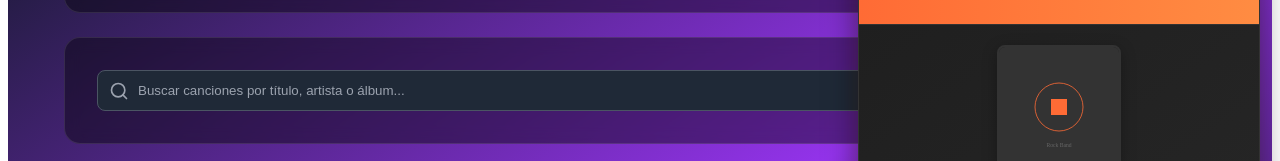
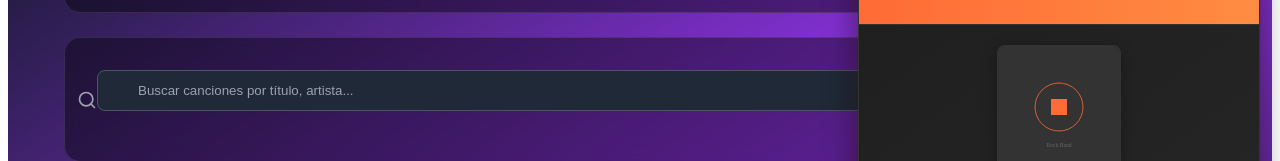
Before and after one commit to EmpatiaDigital/singravedadFront, a React (Create React App) app: page /reproductor in a window 1280 px wide. Shown: the part 234-395 px from the top of the page. Built offline with nearby package versions, Linux system fonts and the light colour scheme; no server answers.

Commit message:
Update MusicAdmin.js

```diff
--- a/src/pages/MusicAdmin.js
+++ b/src/pages/MusicAdmin.js
@@ -364,15 +364,16 @@ const MusicAdmin = () => {
         {/* Barra de búsqueda */}
         <div className="search-card">
           <div className="search-container">
-            <Search className="search-icon" size={20} />
             <input
               type="text"
-              placeholder="Buscar canciones por título, artista o álbum..."
+              placeholder="Buscar canciones por título, artista..."
               value={searchTerm}
               onChange={(e) => setSearchTerm(e.target.value)}
               className="search-input"
             />
           </div>
+          <br></br>
+          <Search className="search-icon" size={20} />
         </div>
 
         {/* Lista de canciones */}
@@ -465,4 +466,5 @@ const MusicAdmin = () => {
   );
 };
 
+
 export default MusicAdmin;
```
